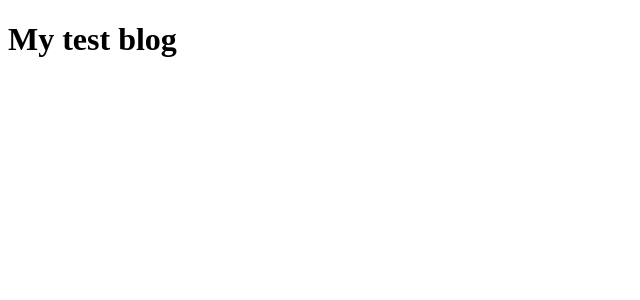
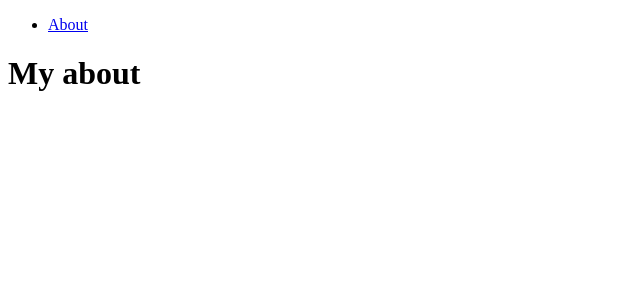
Before and after one commit to moarpheus/next_test, a Next.js app: page / in a window 1280 px wide. Shown: the top 300 px of the page, without its empty margins (0-640 px from the left). Built offline with nearby package versions, Linux system fonts and the light colour scheme.

Commit message:
typo and changes to package

```diff
--- a/package.json
+++ b/package.json
@@ -2,7 +2,9 @@
     "name": "next-blog",
     "private": true,
     "scripts": {
-        "dev": "next dev"
+        "dev": "next dev",
+        "build": "next build",
+        "start": "next start"
     },
     "dependencies": {
         "next": "^12.0.7",
--- a/pages/index.js
+++ b/pages/index.js
@@ -1,9 +1,24 @@
-function HomPage() {
-    return (
-        <main>
-            <h1>My test blog</h1>
-        </main>
-    );
+import Link from "next/link";
+
+function HomePage() {
+  return (
+    <>
+      <header>
+        <nav>
+          <ul>
+            <li>
+              <Link href="/about">
+                <a>About</a>
+              </Link>
+            </li>
+          </ul>
+        </nav>
+      </header>
+      <main>
+        <h1>My about</h1>
+      </main>
+    </>
+  );
 }
 
-export default HomPage;
+export default HomePage;
--- a/pages/navbar.js
+++ b/pages/navbar.js
@@ -16,4 +16,4 @@
   );
 }
 
-export default NabBar;
+export default NavBar;
```
